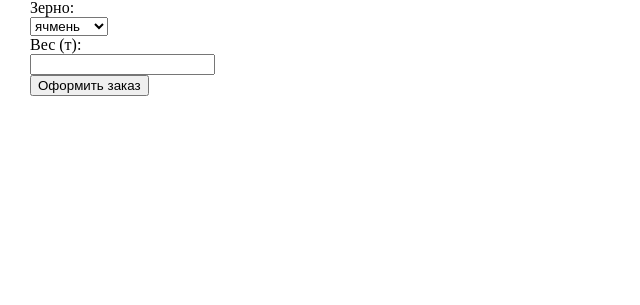
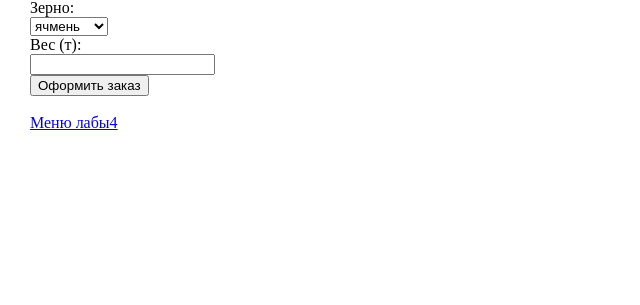
Before and after one commit to ffuchi/web-programming-labs-2, a Flask app: page /lab4/seed in a window 1280 px wide. Shown: the part 134-439 px from the top of the page, without its empty margins (0-640 px from the left). Run offline with Flask 3, Linux system fonts and the light colour scheme.

Commit message:
ссылочка

```diff
--- a/templates/cookies.html
+++ b/templates/cookies.html
@@ -27,5 +27,6 @@
             <button type="submit">OK</button>
         </div>
     </form>
-
+    <br>
+        <a href="http://127.0.0.1:5000/lab4/" target="_blank">Меню лабы4</a>
 {% endblock %}
--- a/templates/seed.html
+++ b/templates/seed.html
@@ -25,4 +25,6 @@
             <button type="submit">Оформить заказ</button>
         </div>
     </form>
+    <br>
+        <a href="http://127.0.0.1:5000/lab4/" target="_blank">Меню лабы4</a>
 {% endblock %}
```
